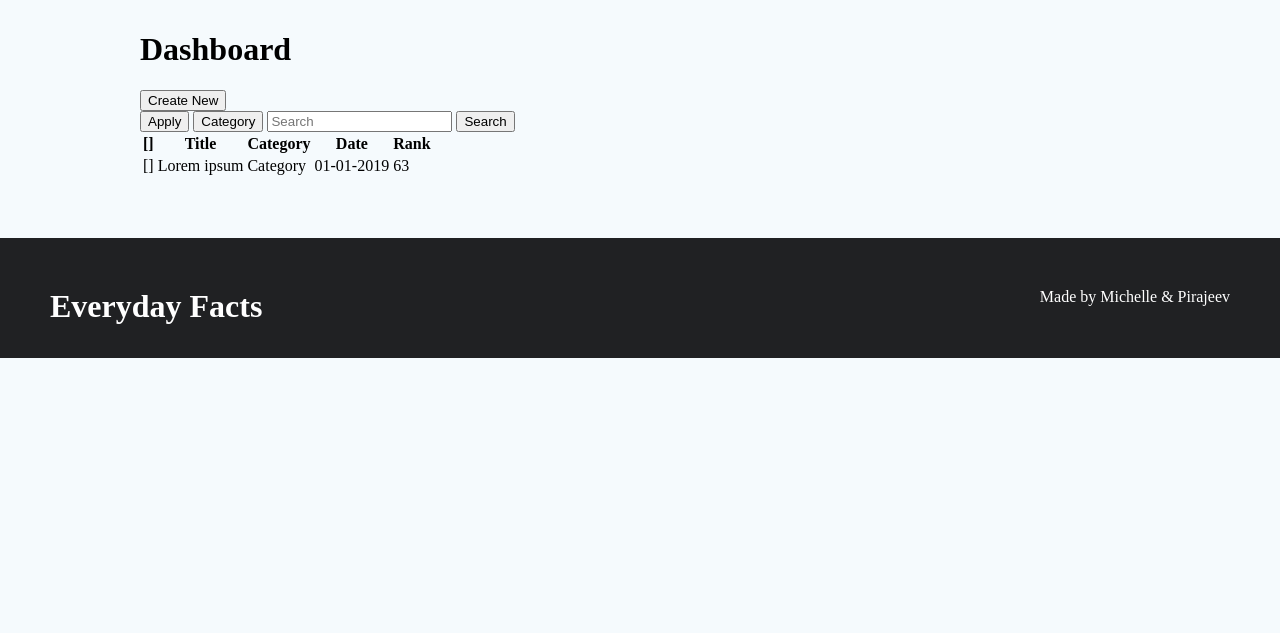
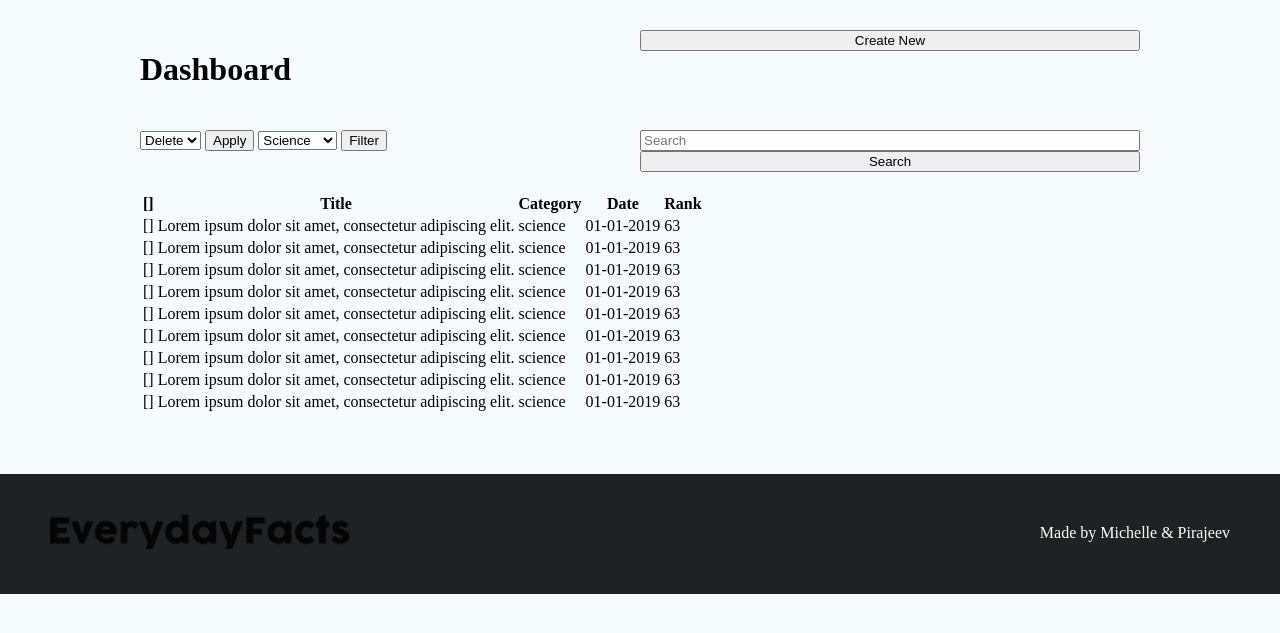
Before and after one commit to PirajeevP/everydayFacts, a PHP site: page /dashboard.html in a window 1280 px wide. Shown: the part 102-735 px from the top of the page. Run offline with PHP 8.4, Linux system fonts and the light colour scheme.

Commit message:
Implemented dashboard.html
Created dashboard html..

```diff
--- a/dashboard.html
+++ b/dashboard.html
@@ -15,28 +15,53 @@
         <div class="top">
             <img id="logo" src="images/Logo.png">
             <ul>
-                            <li><a href="signup.html" id="sign-up">Sign Out</a></li>
+                <li><a href="index.html" id="sign-up">Sign Out</a></li>
                 <li><a href="dashboard.html">My Facts</a></li>
                 <li><a href="index.html">Home</a></li>
-
             </ul>
         </div>
     </nav>
 
 
     <div class="content-area">
+        <div class="row">
+            <div class="column">
                 <h1>Dashboard</h1>
-            <button class="button">Create New</button>
+            </div>
+            <div id="create-new-col" class="column">
+                <button id="create-new" class="dashboard-button">Create New</button>
+            </div>
+        </div>
 
+        <div class="row">
+            <div class="column">
                 <div class="filter-options">
-                <button class="button">Apply</button>
-                <button class="button">Category</button>
+                    <select class="apply-options">
+                        <option value="delete">Delete</option>
+                    </select>
+                    <button class="dashboard-button">Apply</button>
+                    <select class="category-options">
+                        <option value="science">Science</option>
+                        <option value="art">Art</option>
+                        <option value="history">History</option>
+                        <option value="literature">Literature</option>
+                    </select>
+                    <button class="dashboard-button">Filter</button>
+                </div>
+            </div>
+
+            <div id="search-area" class="column">
                 <input type="text" placeholder="Search">
-                <button class="button">Search</button>
+                <button id="search" class="dashboard-button">Search</button>
+
+            </div>
         </div>
 
         <div class="dashboard">
-                <table>
+            <div class="row">
+                <div id="dash-col" class="column">
+                    <div class="post-table">
+                        <table id="posts-tbl">
                             <tr>
                                 <th>[]</th>
                                 <th>Title</th>
@@ -46,18 +71,82 @@
                             </tr>
                             <tr>
                                 <td>[]</td>
-                        <td>Lorem ipsum</td>
-                        <td>Category</td>
+                                <td>Lorem ipsum dolor sit amet, consectetur adipiscing elit. </td>
+                                <td>science</td>
                                 <td>01-01-2019</td>
                                 <td>63</td>
                             </tr>
+                            <tr>
+                                <td>[]</td>
+                                <td>Lorem ipsum dolor sit amet, consectetur adipiscing elit. </td>
+                                <td>science</td>
+                                <td>01-01-2019</td>
+                                <td>63</td>
+                            </tr>
+                            <tr>
+                                <td>[]</td>
+                                <td>Lorem ipsum dolor sit amet, consectetur adipiscing elit. </td>
+                                <td>science</td>
+                                <td>01-01-2019</td>
+                                <td>63</td>
+                            </tr>
+                            <tr>
+                                <td>[]</td>
+                                <td>Lorem ipsum dolor sit amet, consectetur adipiscing elit. </td>
+                                <td>science</td>
+                                <td>01-01-2019</td>
+                                <td>63</td>
+                            </tr>
+                            <tr>
+                                <td>[]</td>
+                                <td>Lorem ipsum dolor sit amet, consectetur adipiscing elit. </td>
+                                <td>science</td>
+                                <td>01-01-2019</td>
+                                <td>63</td>
+                            </tr>
+                            <tr>
+                                <td>[]</td>
+                                <td>Lorem ipsum dolor sit amet, consectetur adipiscing elit. </td>
+                                <td>science</td>
+                                <td>01-01-2019</td>
+                                <td>63</td>
+                            </tr>
+                            <tr>
+                                <td>[]</td>
+                                <td>Lorem ipsum dolor sit amet, consectetur adipiscing elit. </td>
+                                <td>science</td>
+                                <td>01-01-2019</td>
+                                <td>63</td>
+                            </tr>
+                            <tr>
+                                <td>[]</td>
+                                <td>Lorem ipsum dolor sit amet, consectetur adipiscing elit. </td>
+                                <td>science</td>
+                                <td>01-01-2019</td>
+                                <td>63</td>
+                            </tr>
+                            <tr>
+                                <td>[]</td>
+                                <td>Lorem ipsum dolor sit amet, consectetur adipiscing elit. </td>
+                                <td>science</td>
+                                <td>01-01-2019</td>
+                                <td>63</td>
+                            </tr>
+
+
                         </table>
+                    </div>
+                </div>
+            </div>
+        </div>
+    </div>
     </div>
     </div>
 
 </body>
 <footer>
-        <h1>Everyday Facts</h1>
+    <img id="logo-bottom" src="images/Logo-black.png">
     <p>Made by Michelle & Pirajeev</p>
 </footer>
+
 </html>
```
Also changed, not shown: css/save.css (+52 -1 lines). Lines whose indentation alone changed are shown as unchanged.
